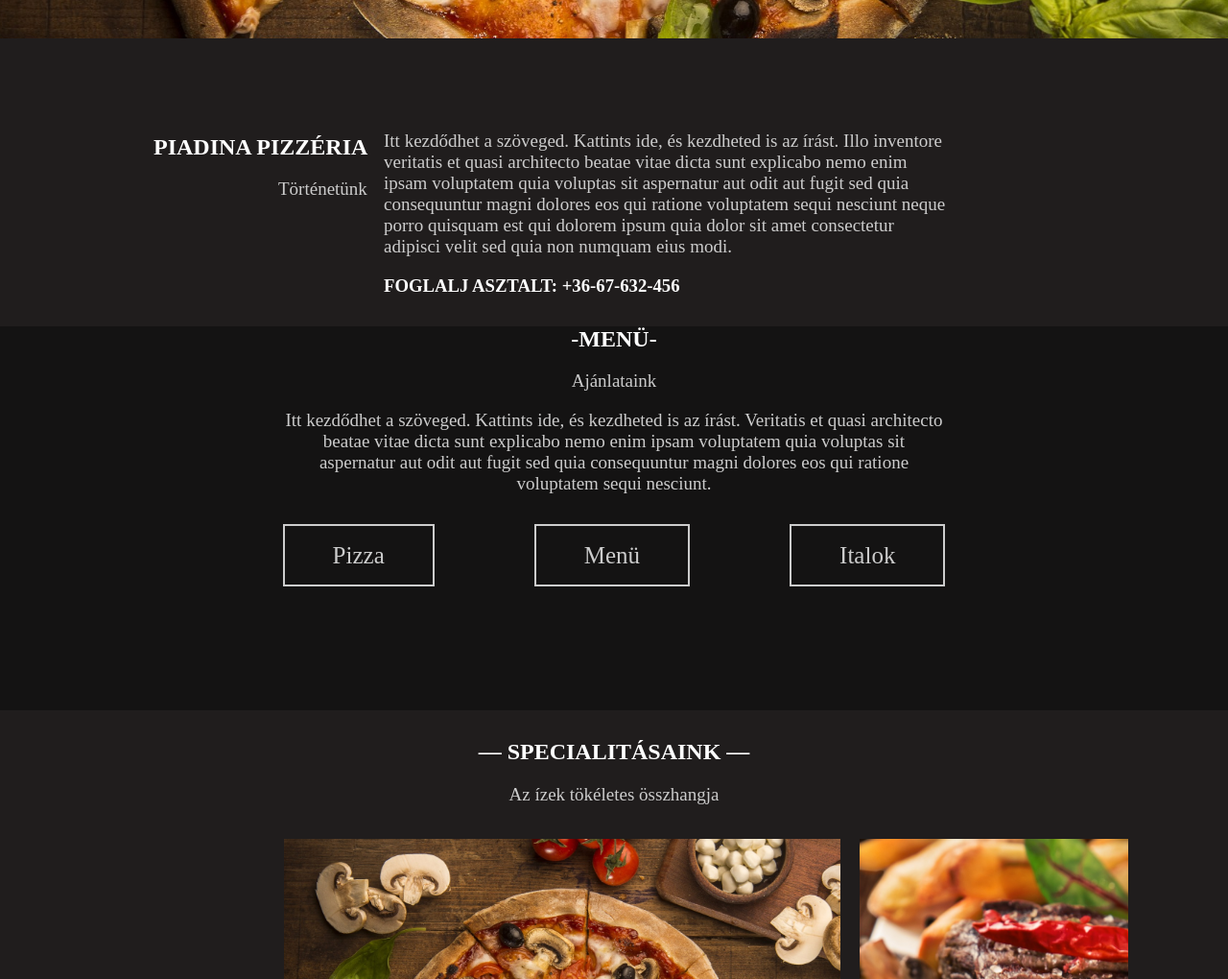
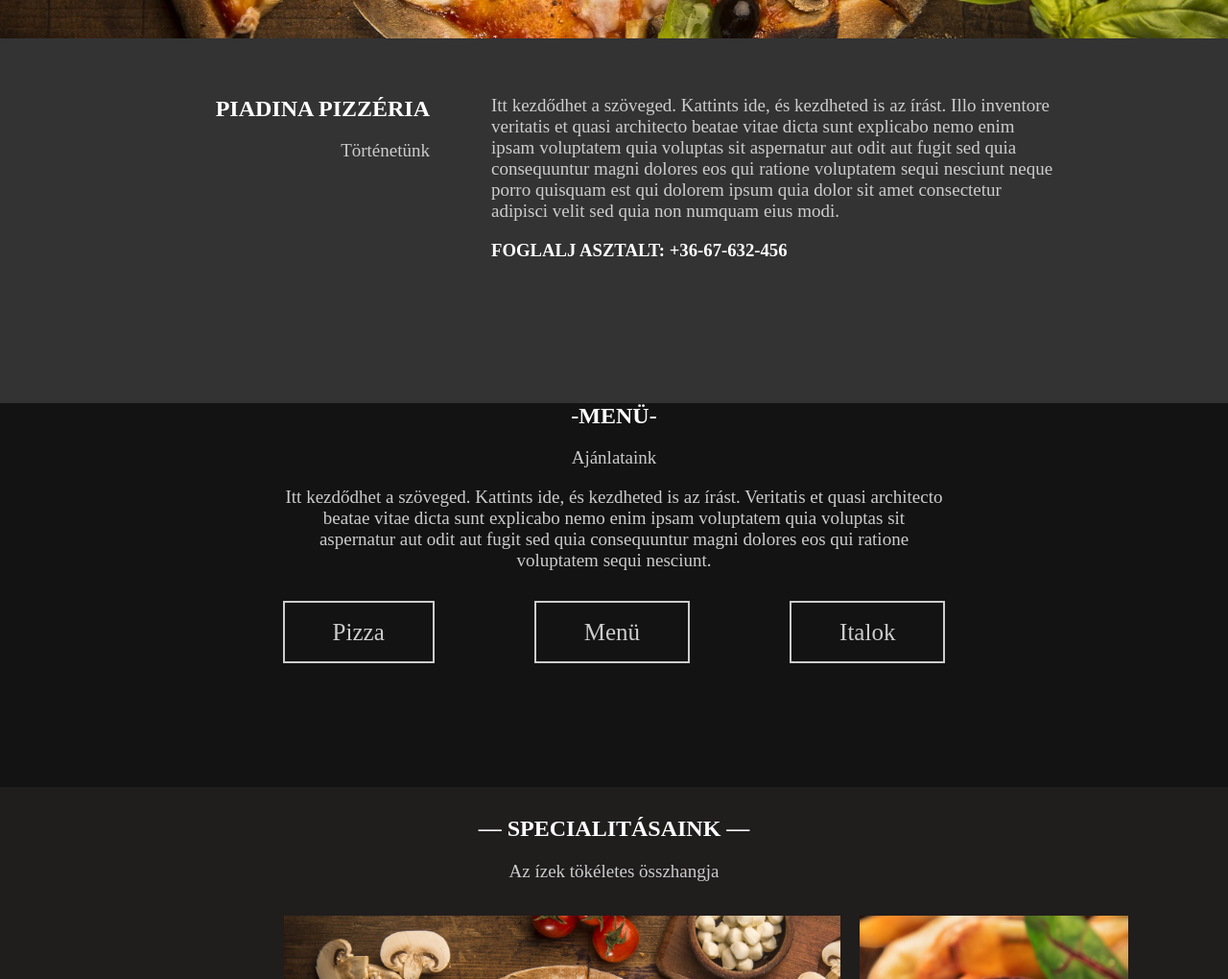
Before and after one commit to BigMocky/PizzaTema, a plain HTML site: page index.html in a window 1280 px wide. Shown: the part 560-1580 px from the top of the page at 96% size. Drawn offline with Linux system fonts and the light colour scheme.

Commit message:
oldal javitasa

```diff
--- a/Pizza.css
+++ b/Pizza.css
@@ -1,17 +1,21 @@
+/*Egesz oldaloas dolgok*/
 body{
     margin: 0%;
+    background-color:rgb(51, 51, 51);
 }
 header{
     background-image: url(Keppek/Vagottpizza.jpg);
 
     background-position: center;
-    color: white;
+    color: #ffffff;
     width: 100%;
     height: 600px;
     background-size: 115% ;
 
 }
-
+p{
+    font-size: 19px;
+}
 h1{
     color: white;
     margin: auto;
@@ -19,27 +23,41 @@ h1{
     padding-left: 30px;
     text-shadow: black;
 }
-
-
 a{
     color: #ccc;
     text-decoration: none;
 
 }
-
 a:hover{
     color: white;
 }
 
+
+/*piadina*/
 #piadina{
     color: #ccc;
-    background-color:rgb(32, 29, 29);
+    background-color:rgb(51, 51, 51);
     height: 300px;
+    margin-top: 40px;
+    margin-bottom: 40px;
+
+
+
+}
+#p_cim{
+
+    width: 35%;
+    float:left;
+    text-align: right;
+}
+#p_szoveg{
+    width: 60%;
+    float: right;
+    text-align: left;
 }
 
-p{
-    font-size: 19px;
-}
+
+/*Menü*/
 #fmenu{
     float: right;
     color: #ccc;
@@ -49,41 +67,9 @@ p{
     padding-top: 0%;
 }
 
-#pp_div{
-    margin-left: auto;
-    margin-right: auto;
-    height: auto;
-}
-#pp{
-    padding-left: 60px;
-    padding-right: 40px;
-    padding-bottom: 60px;
-    width: 45%;
-}
-.cimp{
-    padding-left: 160px;
-    padding-top: 100px;
-    width: 25%;
-    margin: 0%;
-}
-#tor{
-    padding-left: 290px;
-    width: 10%;
-
-}
-
-
-#pp_sz{
-    padding-top: 40px;
-
-    margin-left: 400px;
-    margin-top: -150px;
-
-
-}
-
-.menu{
+#menu{
     background-color: #141313;
+    margin-top: 50px;
     color: #ccc;
     margin: auto;
     text-align: center;
--- a/index.html
+++ b/index.html
@@ -16,30 +16,31 @@
 
         </div>
  </header>
-    <div id="keret">
 
     <div id="piadina">
-            <div id="pp_div">
-                <h2 class="cimp" style="color: white;">PIADINA PIZZÉRIA</h2>
-                        <p id="tor">Történetünk</p>
-                        <div id="pp_sz">
 
+        <div id="p_cim">
+            <h2 style="color: white; margin-bottom: 0%; text-align: right;">PIADINA PIZZÉRIA</h2>
+            <p>Történetünk</p>
+        </div>
+
+        <div id="p_szoveg">
             <p>Itt kezdődhet a szöveged. Kattints ide, és kezdheted is az írást. Illo inventore <br>
              veritatis et quasi architecto beatae vitae dicta sunt explicabo  nemo enim <br>
              ipsam voluptatem quia voluptas sit aspernatur aut odit aut fugit sed quia <br>
              consequuntur magni dolores eos qui ratione voluptatem sequi nesciunt neque <br>
              porro quisquam est qui dolorem ipsum quia dolor sit amet consectetur <br>
              adipisci velit sed quia non numquam eius modi.</p>
-                            <h3 style="color: white; "> <b>FOGLALJ ASZTALT: +36-67-632-456</b></h3>
+            <h3 style="color: white; margin-bottom: 0%";> <b>FOGLALJ ASZTALT: +36-67-632-456</b></h3>
+        </div>
+
     </div>
 
 
 
-            </div>
-        </div>
-        <div class="menu">
-            <div class="menu">
 
+
+        <div id="menu">
                     <h2 style="color: white; text-align: center; margin: 0%;">-MENÜ-</h2>
                     <p  style="text-align: center;">Ajánlataink</p>
                     <p style="text-align: center; margin-bottom: 50px;">
@@ -48,7 +49,7 @@
                         aspernatur aut odit aut fugit sed quia consequuntur magni dolores eos qui ratione <br>
                         voluptatem sequi nesciunt.
                     </p>
-                <div>
+
                     <a class="PMI" href="">Pizza</a>
 
                     <a class="PMI" href="">Menü</a>
@@ -148,6 +149,7 @@
                     Az oldalt a Webnode működteti
                 </p>
             </div>
+
         </footer>
     </div>
 </body>
```
Lines whose indentation alone changed are shown as unchanged.
